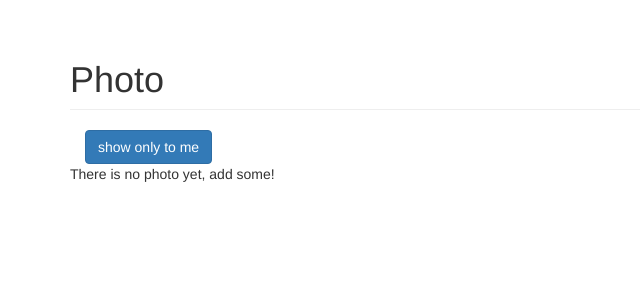
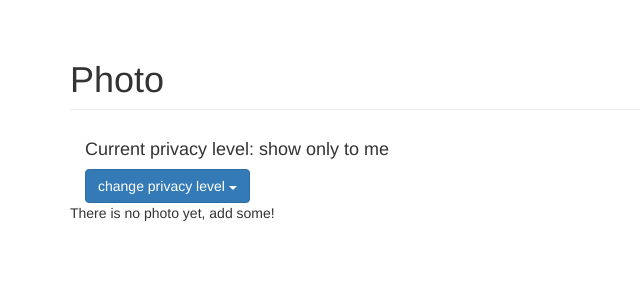
Before and after one commit to chuntaomou/gc06, a PHP site: page /Photocollection.php?id=1 in a window 1280 px wide. Shown: the part 52-352 px from the top of the page, without its empty margins (0-640 px from the left). Run offline with PHP 8.4, Linux system fonts and the light colour scheme; the visitor is signed in with stand-in values (Sample User, id 1); data that the repository does not hold is empty; some libraries are stand-ins or nearby versions.

Commit message:
add privacy

```diff
--- a/gc06/html/Photocollection.php
+++ b/gc06/html/Photocollection.php
@@ -39,7 +39,6 @@ session_start();
           <div class="col-md-8">
             <h1 class="page-header">Photo</h1>
             <div class="container">
-              <div class="dropdown">
               <?php
               $connection=mysqli_connect("localhost","root","root","socialsite_db") or die("database is not connected");
               $album_id=$_GET["id"];
@@ -48,18 +47,26 @@ session_start();
               $row=mysqli_fetch_array($result);
               $privacy_id=$row["privacy_id"];
               if($privacy_id==0){
-                  echo '<button class="btn btn-primary dropdown-toggle" id="menu1" type="button" data-toggle="dropdown">show only to me
-                  </button>';
+                echo "
+                <h4 id='privacy_level'> Current privacy level: show only to me</h4>
+                ";
               }else if($privacy_id==1){
-                  echo '<button class="btn btn-primary dropdown-toggle" id="menu1" type="button" data-toggle="dropdown">friends can see
-                  </button>';
+                echo "
+                <h4 id='privacy_level'> Current privacy level: friends can see</h4>
+                ";
               }else{
-                  echo '<button class="btn btn-primary dropdown-toggle" id="menu1" type="button" data-toggle="dropdown">friends of friends also can see
-                  </button>';
+                echo "
+                <h4 id='privacy_level'> Current privacy level: friends of friends can see</h4>
+                ";
               }
 
               mysqli_close($connection);
               ?>
+
+              <div class="dropdown">
+                <button class="btn btn-primary dropdown-toggle" id="menu1" type="button" data-toggle="dropdown">change privacy level
+                  <span class="caret"></span>
+                </button>
                 <ul class="dropdown-menu" role="menu" aria-labelledby="menu1" id="menu2">
                   <li role="presentation"><a role="menuitem" tabindex="-1" id="a">show only to me</a></li>
                   <li role="presentation"><a role="menuitem" tabindex="-1" id="b">friends can see</a></li>
@@ -143,39 +150,29 @@ session_start();
       })
 
       $("#menu2 li a").click(function(){
-      $("#menu1").text($(this).text());
+
       var privacy=$(this).text();
       if(privacy==="show only to me"){
+        var privacy_id=0;
+        $('#privacy_level').text("Current privacy level: show only to me");
+      }else if(privacy==="friends can see"){
+        var privacy_id=1;
+        $('#privacy_level').text("Current privacy level: friends can see");
+      }else{
+        var privacy_id=2;
+        $('#privacy_level').text("Current privacy level: friends of friends also can see");
+      }
+
       <?php
-        $connection=mysqli_connect("localhost","root","root","socialsite_db") or die("database is not connected");
-        $album_id=$_GET["id"];
-        echo 'alert("show only to me")';
-        $privacy_id=0;
-        $query="UPDATE photo_album SET privacy_id='$privacy_id' WHERE album_id='$album_id'";
-        mysqli_query($connection,$query);
-        mysqli_close($connection);
+      $outptu="";
+      $output.="
+      $.post('../php/processprivacy.php?id=".$album_id."',{privacy: privacy_id},function(data){
+        //do nothing
+      });
+      ";
+
+      echo $output;
       ?>
-      }else if(privacy==="friends can see"){
-        <?php
-        $connection=mysqli_connect("localhost","root","root","socialsite_db") or die("database is not connected");
-        $album_id=$_GET["id"];
-        $privacy_id=1;
-        echo 'alert("friend can see")';
-        $query="UPDATE photo_album SET privacy_id='$privacy_id' WHERE album_id='$album_id'";
-        mysqli_query($connection,$query);
-        mysqli_close($connection);
-        ?>
-      }else{
-        <?php
-        $connection=mysqli_connect("localhost","root","root","socialsite_db") or die("database is not connected");
-        $album_id=$_GET["id"];
-        $privacy_id=3;
-        echo 'alert("friends of friends can see")';
-        $query="UPDATE photo_album SET privacy_id='$privacy_id' WHERE album_id='$album_id'";
-        mysqli_query($connection,$query);
-        mysqli_close($connection);
-        ?>
-      }
       });
     </script>
   </body>
```
Also changed, not shown: gc06/php/processprivacy.php (added, +12 -0 lines). Lines whose indentation alone changed are shown as unchanged.
